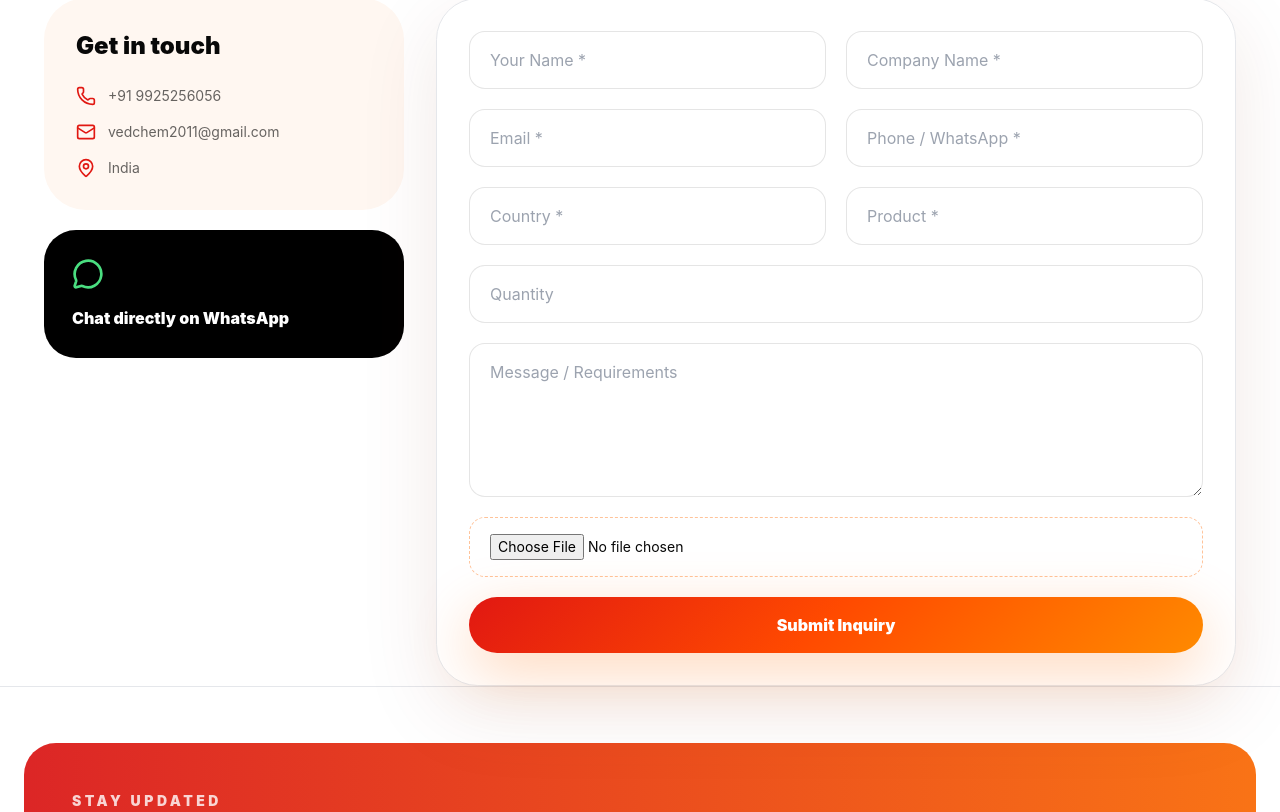
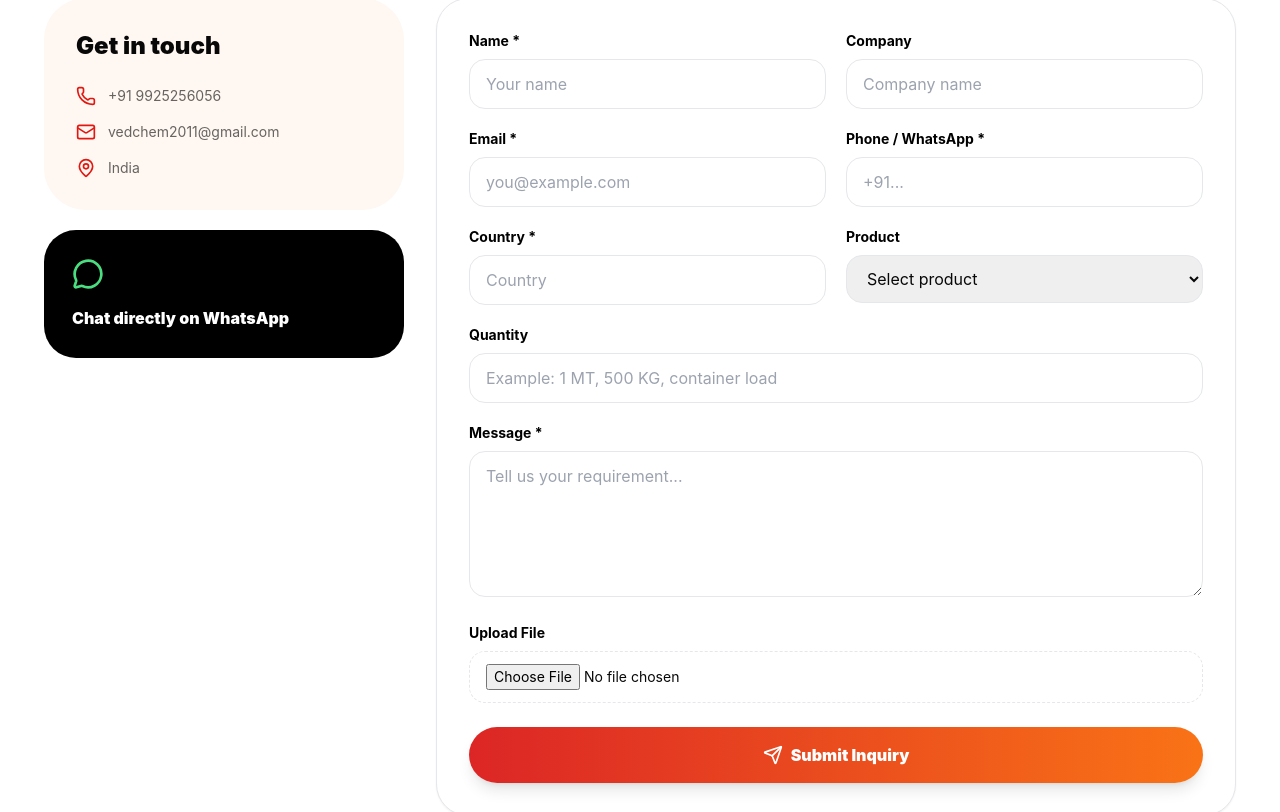
Before and after one commit to patelved3313/vedchem-redesign, a Next.js app: page /en/rfq in a window 1280 px wide. Shown: the part 495-1307 px from the top of the page. Built offline with nearby package versions, Linux system fonts and the light colour scheme.

Commit message:
Update RFQForm.tsx

```diff
--- a/components/RFQForm.tsx
+++ b/components/RFQForm.tsx
@@ -1 +1,97 @@
-export default function RFQForm(){return <form className="grid gap-5 rounded-5xl border border-black/8 bg-white p-8 shadow-soft"><div className="grid gap-5 md:grid-cols-2"><input placeholder="Your Name *" className="rounded-2xl border border-black/10 px-5 py-4 outline-none focus:border-vedOrange"/><input placeholder="Company Name *" className="rounded-2xl border border-black/10 px-5 py-4 outline-none focus:border-vedOrange"/><input placeholder="Email *" className="rounded-2xl border border-black/10 px-5 py-4 outline-none focus:border-vedOrange"/><input placeholder="Phone / WhatsApp *" className="rounded-2xl border border-black/10 px-5 py-4 outline-none focus:border-vedOrange"/><input placeholder="Country *" className="rounded-2xl border border-black/10 px-5 py-4 outline-none focus:border-vedOrange"/><input placeholder="Product *" className="rounded-2xl border border-black/10 px-5 py-4 outline-none focus:border-vedOrange"/></div><input placeholder="Quantity" className="rounded-2xl border border-black/10 px-5 py-4 outline-none focus:border-vedOrange"/><textarea placeholder="Message / Requirements" rows={5} className="rounded-2xl border border-black/10 px-5 py-4 outline-none focus:border-vedOrange"/><input type="file" className="rounded-2xl border border-dashed border-vedOrange/40 px-5 py-4 text-sm"/><button className="rounded-full red-orange px-7 py-4 font-black text-white shadow-glow transition hover:scale-[1.01]">Submit Inquiry</button></form>}
+'use client';
+
+import { useState } from 'react';
+import { CheckCircle2, Send } from 'lucide-react';
+import { products } from '@/lib/products';
+
+export default function RFQForm() {
+  const [submitted, setSubmitted] = useState(false);
+
+  function handleSubmit(event: React.FormEvent<HTMLFormElement>) {
+    event.preventDefault();
+    setSubmitted(true);
+  }
+
+  if (submitted) {
+    return (
+      <div className="rounded-[2rem] border bg-white p-8 text-center shadow-sm">
+        <CheckCircle2 className="mx-auto h-14 w-14 text-green-600" />
+        <h3 className="mt-5 text-2xl font-black text-black">
+          Inquiry received
+        </h3>
+        <p className="mt-3 text-gray-600">
+          Thank you. Ved Chem will contact you shortly through email or WhatsApp.
+        </p>
+        <a
+          href="https://wa.me/919925256056"
+          target="_blank"
+          rel="noreferrer"
+          className="mt-6 inline-flex rounded-full bg-gradient-to-r from-red-600 to-orange-500 px-7 py-3 font-bold text-white"
+        >
+          Continue on WhatsApp
+        </a>
+      </div>
+    );
+  }
+
+  return (
+    <form onSubmit={handleSubmit} className="rounded-[2rem] border bg-white p-6 shadow-sm md:p-8">
+      <div className="grid gap-5 md:grid-cols-2">
+        <div>
+          <label className="mb-2 block text-sm font-bold text-black">Name *</label>
+          <input required className="w-full rounded-2xl border px-4 py-3 outline-none focus:border-red-500" placeholder="Your name" />
+        </div>
+
+        <div>
+          <label className="mb-2 block text-sm font-bold text-black">Company</label>
+          <input className="w-full rounded-2xl border px-4 py-3 outline-none focus:border-red-500" placeholder="Company name" />
+        </div>
+
+        <div>
+          <label className="mb-2 block text-sm font-bold text-black">Email *</label>
+          <input required type="email" className="w-full rounded-2xl border px-4 py-3 outline-none focus:border-red-500" placeholder="you@example.com" />
+        </div>
+
+        <div>
+          <label className="mb-2 block text-sm font-bold text-black">Phone / WhatsApp *</label>
+          <input required className="w-full rounded-2xl border px-4 py-3 outline-none focus:border-red-500" placeholder="+91..." />
+        </div>
+
+        <div>
+          <label className="mb-2 block text-sm font-bold text-black">Country *</label>
+          <input required className="w-full rounded-2xl border px-4 py-3 outline-none focus:border-red-500" placeholder="Country" />
+        </div>
+
+        <div>
+          <label className="mb-2 block text-sm font-bold text-black">Product</label>
+          <select className="w-full rounded-2xl border px-4 py-3 outline-none focus:border-red-500">
+            <option>Select product</option>
+            {products.map((product) => (
+              <option key={product.slug}>{product.name}</option>
+            ))}
+          </select>
+        </div>
+
+        <div className="md:col-span-2">
+          <label className="mb-2 block text-sm font-bold text-black">Quantity</label>
+          <input className="w-full rounded-2xl border px-4 py-3 outline-none focus:border-red-500" placeholder="Example: 1 MT, 500 KG, container load" />
+        </div>
+
+        <div className="md:col-span-2">
+          <label className="mb-2 block text-sm font-bold text-black">Message *</label>
+          <textarea required rows={5} className="w-full rounded-2xl border px-4 py-3 outline-none focus:border-red-500" placeholder="Tell us your requirement..." />
+        </div>
+
+        <div className="md:col-span-2">
+          <label className="mb-2 block text-sm font-bold text-black">Upload File</label>
+          <input type="file" className="w-full rounded-2xl border border-dashed px-4 py-3 text-sm" />
+        </div>
+      </div>
+
+      <button className="mt-6 flex w-full items-center justify-center gap-2 rounded-full bg-gradient-to-r from-red-600 to-orange-500 px-7 py-4 font-black text-white shadow-lg transition hover:scale-[1.01]">
+        <Send className="h-5 w-5" />
+        Submit Inquiry
+      </button>
+    </form>
+  );
+}
```
